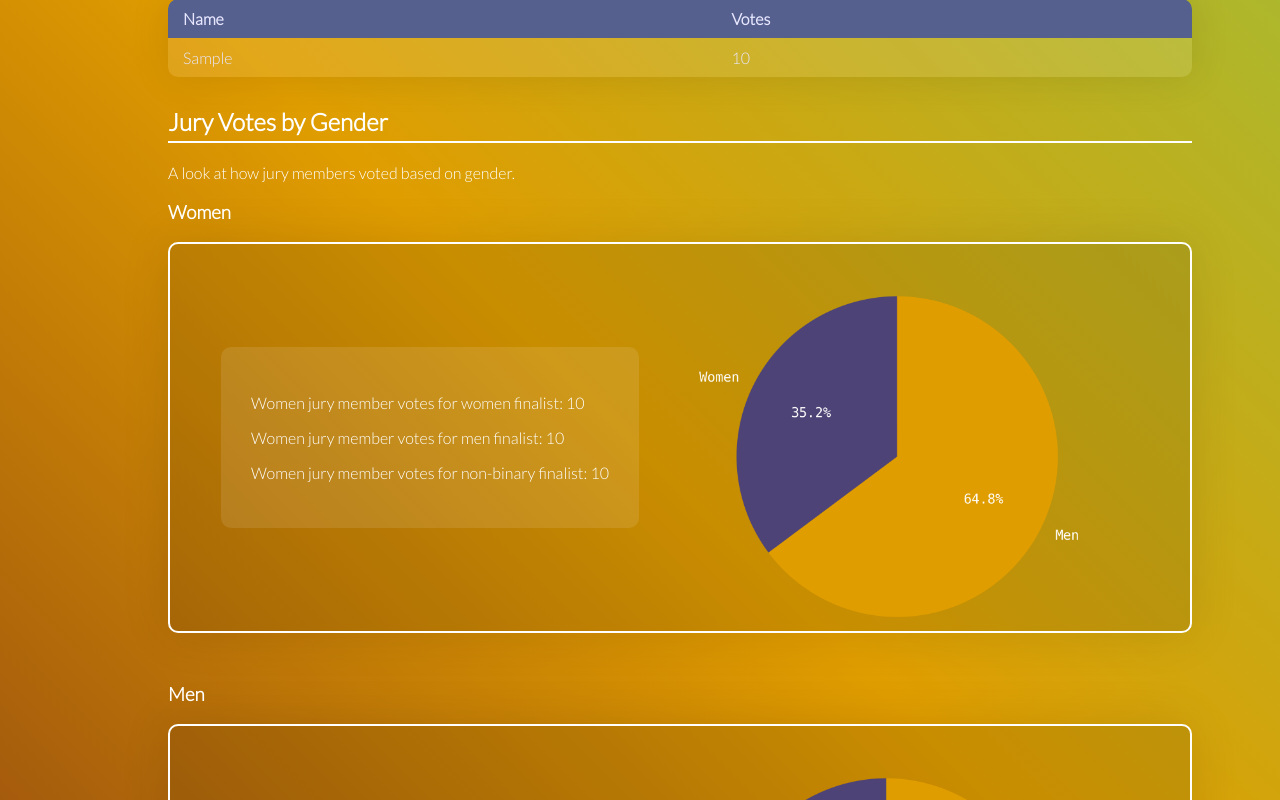
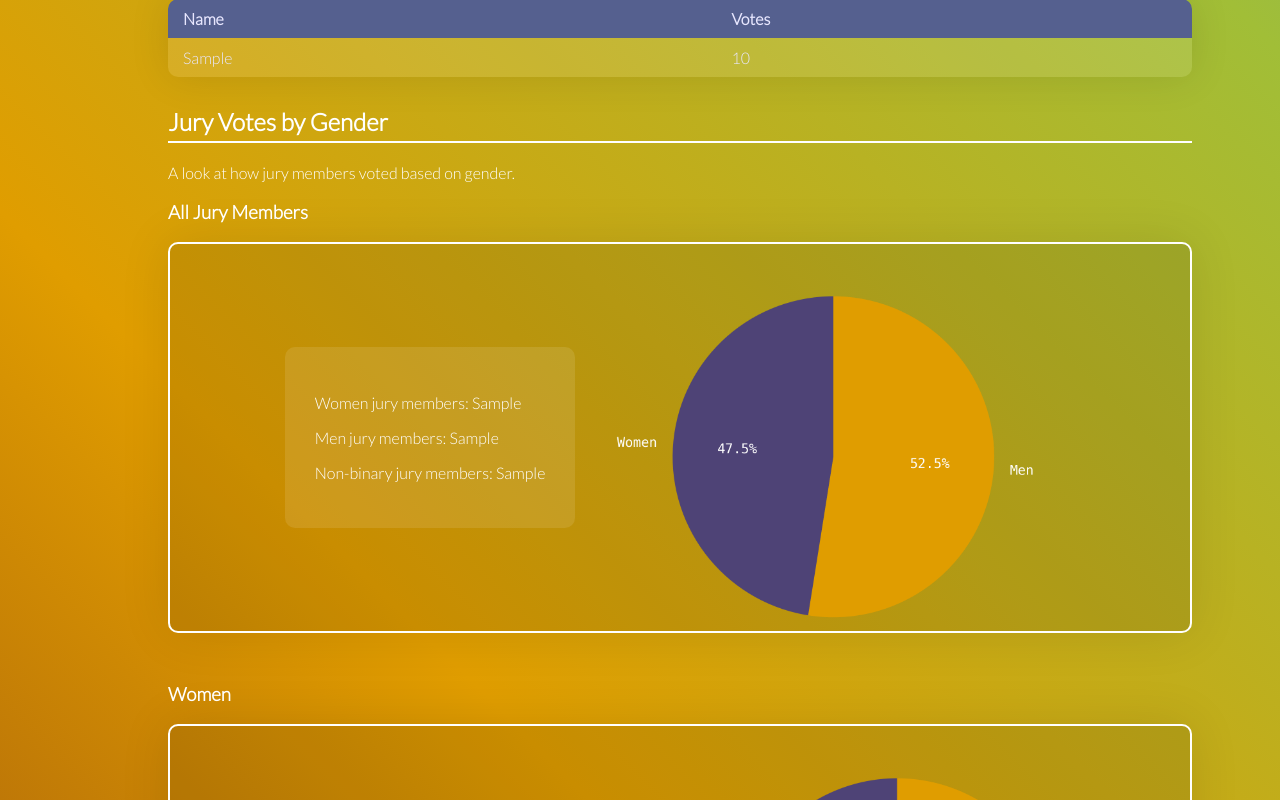
Before and after one commit to k-hurl-e/survivor, a Flask app: template templates/home.html in a window 1280 px wide. Shown: the part 5700-6500 px from the top of the page. Run offline with Flask 2, Linux system fonts and the light colour scheme; the template is opened without the code that fills it: most values are stand-ins (such as "Sample title", 1, 10 or a date in 2020); parts of the project's set-up code (start-up, migrations or seed data) failed here and were passed over.

Commit message:
add all jury gender pie

```diff
--- a/app.py
+++ b/app.py
@@ -19,6 +19,7 @@ def makevisuals():
         visuals.visualmaker.makeagepie('age_pie_players', value1=players.playerclass.age_group_players(20, 29), value2=players.playerclass.age_group_players(30, 39), value3=players.playerclass.age_group_players(40, 49), value4=players.playerclass.age_group_players(50, 100))
         visuals.visualmaker.makeregionpie('region_pie_players', value1=players.playerclass.num_southern_players() , value2=players.playerclass.num_midatlantic_players() , value3=players.playerclass.num_newengland_players(), value4=players.playerclass.num_western_players(), value5=players.playerclass.num_midwest_players())
         visuals.visualmaker.makeregionpie('region_pie_winners', value1=winners.winclass.num_southern_winners() , value2=winners.winclass.num_midatlantic_winners() , value3=winners.winclass.num_newengland_winners(), value4=winners.winclass.num_western_winners(), value5=winners.winclass.num_midwest_winners())
+        visuals.visualmaker.makecroppedpie2('gender_pie_jury_alljury', label1='Women', label2='Men', value1=jury.juryclass.gender_jury((jury.juryclass.make_vote_dict()), 'W'), value2=jury.juryclass.gender_jury((jury.juryclass.make_vote_dict()), 'M'))
         visuals.visualmaker.makecroppedpie2('gender_pie_jury_women', label1='Women', label2='Men', value1=jury.juryclass.gender_votes((jury.juryclass.make_vote_dict()), 'w4w'), value2=jury.juryclass.gender_votes((jury.juryclass.make_vote_dict()), 'w4m'))
         visuals.visualmaker.makecroppedpie2('gender_pie_jury_men', label1='Women', label2='Men', value1=jury.juryclass.gender_votes((jury.juryclass.make_vote_dict()), 'm4w'), value2=jury.juryclass.gender_votes((jury.juryclass.make_vote_dict()), 'm4m'))
     return app
--- a/templates/home.html
+++ b/templates/home.html
@@ -29,8 +29,8 @@
         <a href="#winners-by-region">Winners by Region</a>
         <a id="new-sec" href="#unanimous-winners">Jury:</a>
         <a href="#unanimous-winners">Unanimous Winners</a>
-        <a href="#">Close Votes</a>
-        <a href="#">Votes by Gender</a>
+        <a href="#close-votes">Close Votes</a>
+        <a href="#votes-by-gender">Votes by Gender</a>
         <a id="new-sec" href="#list-of-winners">Players:</a>
         <a href="#">Unanimous Winners</a>
     </nav>
@@ -312,6 +312,16 @@
     <section id="votes-by-gender">
         <h2>Jury Votes by Gender</h2>
 <p>A look at how jury members voted based on gender.</p>
+<h3>All Jury Members</h3>
+<article>
+<div class="info" id="women-votes">
+<p>Women jury members: {{ juryclass.gender_jury((juryclass.make_vote_dict()), 'W') }}</p>
+<p>Men jury members: {{ juryclass.gender_jury((juryclass.make_vote_dict()), 'M') }}</p>
+<p>Non-binary jury members: {{ juryclass.gender_jury((juryclass.make_vote_dict()), 'NB') }}</p>
+</div>
+<div class="pie">
+<img src="{{ url_for('static', filename='gender_pie_jury_alljury_cropped.png') }}">
+</div>
 </article>
 <h3>Women</h3>
 <article>
@@ -334,6 +344,7 @@
 <div class="pie">
 <img src="{{ url_for('static', filename='gender_pie_jury_men_cropped.png') }}">
 </div>
+</article>
     </section>
 </main>
 <script>
```
Also changed, not shown: jury.py (+7 -0 lines), static/gender_pie_jury_alljury.png (added), static/gender_pie_jury_alljury_cropped.png (added), static/gender_pie_jury_men.png, static/gender_pie_jury_men_cropped.png.
